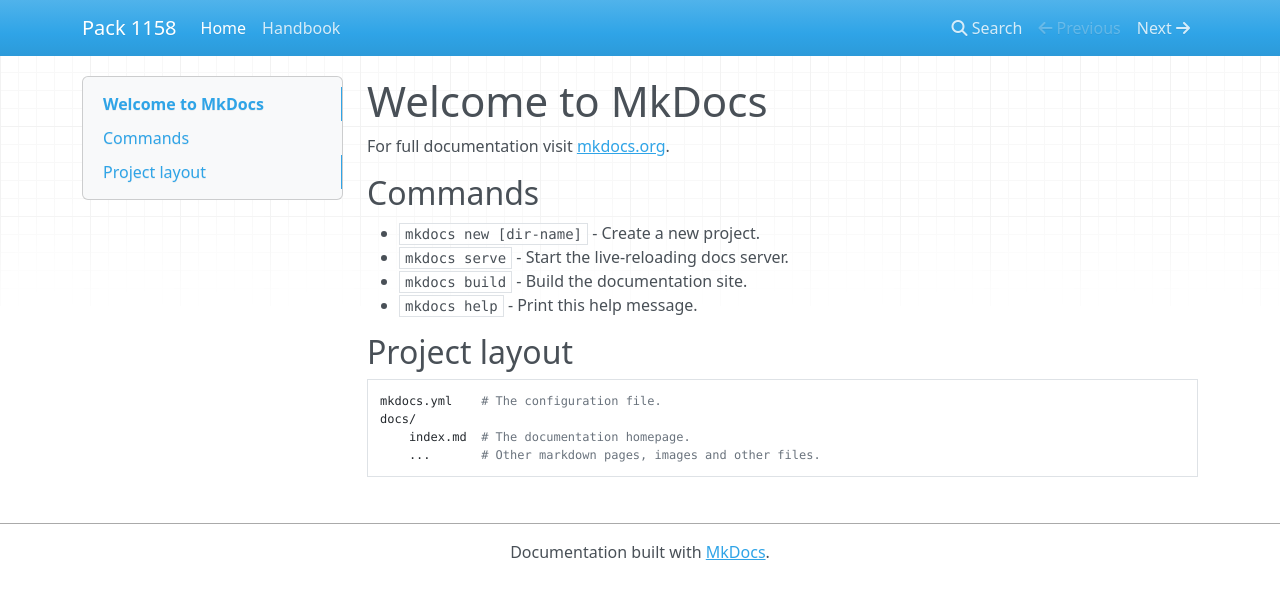
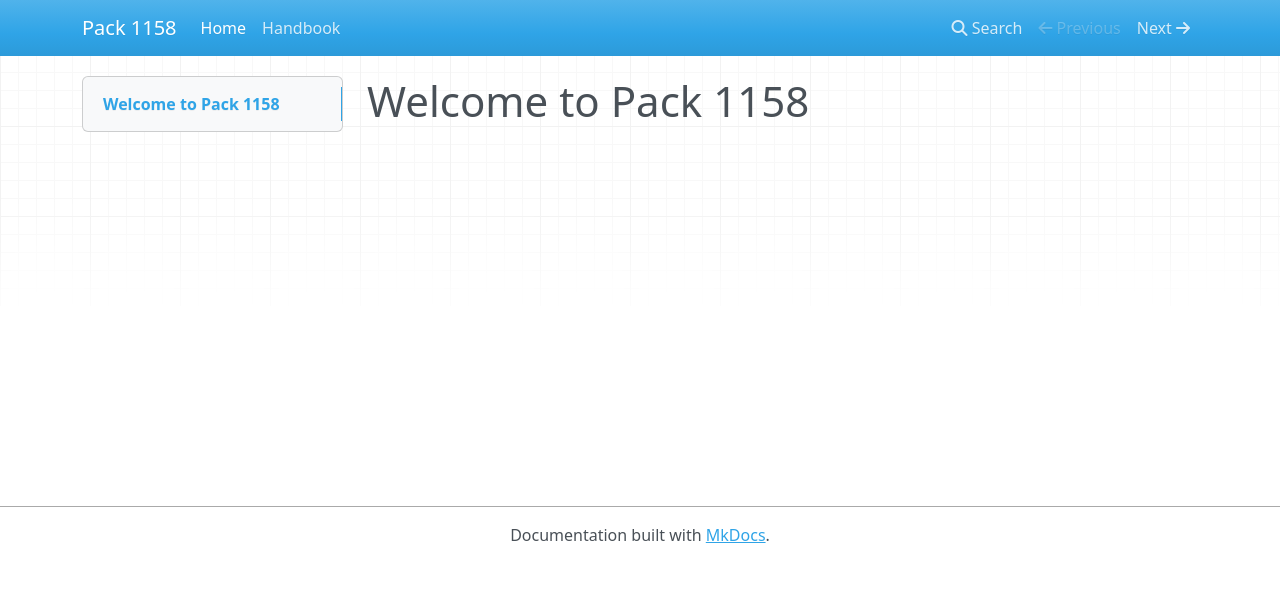
Before and after one commit to pack1158/pack1158.github.io, an MkDocs documentation site: the page built from docs/index.md, in a window 1280 px wide. Shown: the top 599 px of the page. Built offline with MkDocs 1.6.1, drawn with Linux system fonts in a browser that asks for light colours; nearby versions of some CDN libraries; old or Windows-style settings are respelled for this version of MkDocs.

Commit message:
Simplify

```diff
--- a/docs/index.md
+++ b/docs/index.md
@@ -1,17 +1 @@
-# Welcome to MkDocs
-
-For full documentation visit [mkdocs.org](http://mkdocs.org).
-
-## Commands
-
-* `mkdocs new [dir-name]` - Create a new project.
-* `mkdocs serve` - Start the live-reloading docs server.
-* `mkdocs build` - Build the documentation site.
-* `mkdocs help` - Print this help message.
-
-## Project layout
-
-    mkdocs.yml    # The configuration file.
-    docs/
-        index.md  # The documentation homepage.
-        ...       # Other markdown pages, images and other files.
+# Welcome to Pack 1158
```
Also changed, not shown: docs/handbook.md (+0 -2 lines), site/handbook/index.html, site/index.html, site/search/search_index.json.
